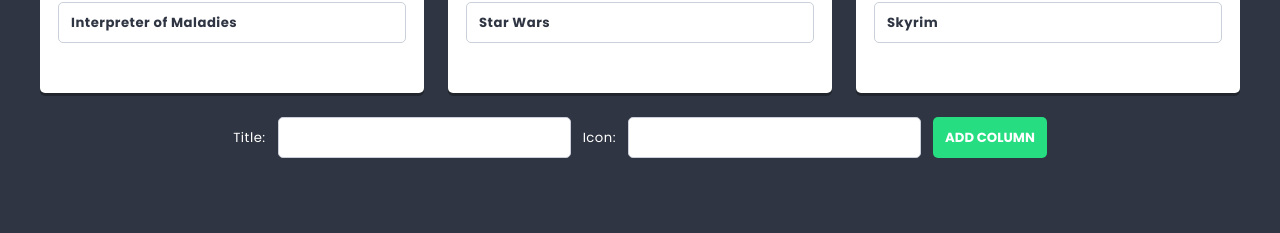
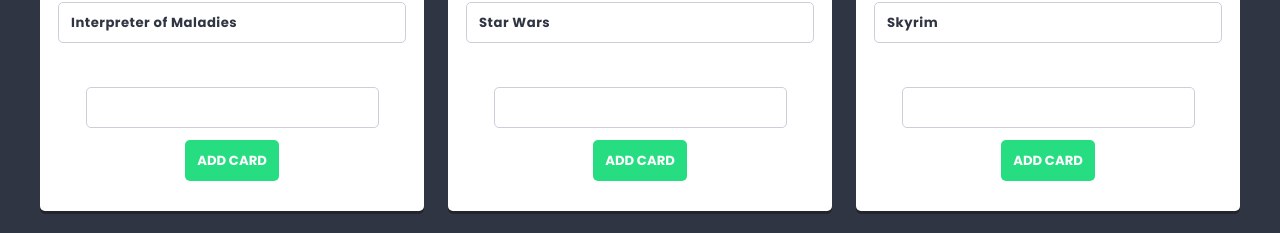
Before and after one commit to walldy-0/react-hello, a React (Create React App) app: page /list/1 in a window 1280 px wide. Shown: the part 679-912 px from the top of the page. Before the commit the page ends 869 px from the top, so only its background shows below. Built offline with nearby package versions, Linux system fonts and the light colour scheme.

Commit message:
[kodilla task 15.7] Add CardForm component

```diff
--- /dev/null
+++ b/src/components/CardForm/CardForm.js
@@ -0,0 +1,23 @@
+import styles from './CardForm.module.scss';
+import { useState } from 'react';
+import Button from '../Button/Button';
+import TextInput from '../TextInput/TextInput';
+
+const CardForm = props => {
+  const [title, setTitle] = useState('');
+
+  const handleSubmit = e => {
+    e.preventDefault();
+    props.action({ title: title }, props.columnId);
+    setTitle('');
+  };
+
+  return (
+    <form className={styles.cardForm} onSubmit={handleSubmit}>
+      <TextInput value={title} onChange={e => setTitle(e.target.value)} />
+      <Button>Add card</Button>
+    </form>
+  );
+};
+
+export default CardForm;
--- /dev/null
+++ b/src/components/CardForm/CardForm.module.scss
@@ -0,0 +1,6 @@
+@import '../../styles/settings.scss';
+
+.cardForm {
+  padding-top: $base-size;
+  text-align: center;
+}
--- a/src/components/Column/Column.js
+++ b/src/components/Column/Column.js
@@ -1,5 +1,6 @@
 import styles from './Column.module.scss';
 import Card from '../Card/Card';
+import CardForm from '../CardForm/CardForm';
 
 const Column = props => {
   return (
@@ -9,6 +10,7 @@ const Column = props => {
       <ul className={styles.cards}>
         {props.cards.map(card => <Card key={card.id} name={card.title} />)}
       </ul>
+      <CardForm columnId={props.id} action={props.action} />
     </article>
   );
 };
--- a/src/components/List/List.js
+++ b/src/components/List/List.js
@@ -40,6 +40,18 @@ const addColumn = newColumn => {
   setColumns([...columns, { id: shortid(), title: newColumn.title, icon: newColumn.icon, cards: [] }]);
 };
 
+const addCard = (newCard, columnId) => {
+	const columnsUpdated = columns.map(column => {
+		if (column.id === columnId) {
+			return { ...column, cards: [...column.cards, { id: shortid(), title: newCard.title }]};
+		} else {
+			return column;
+		}
+	});
+
+	setColumns(columnsUpdated);
+};
+
   return (
     <div className={styles.list}>
       <header className={styles.header}>
@@ -47,7 +59,7 @@ const addColumn = newColumn => {
       </header>
       <p className={styles.description}>Interesting things I want to check out.</p>
       <section className={styles.columns}>
-        {columns.map(column => <Column key={column.id} title={column.title} icon={column.icon} cards={column.cards} />)}
+        {columns.map(column => <Column key={column.id} title={column.title} icon={column.icon} cards={column.cards} id={column.id} action={addCard} />)}
       </section>
       <ColumnForm action={addColumn} />
     </div>
```
